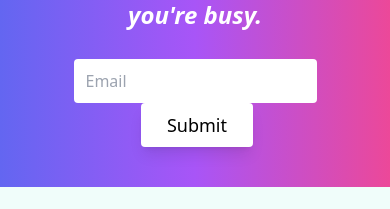
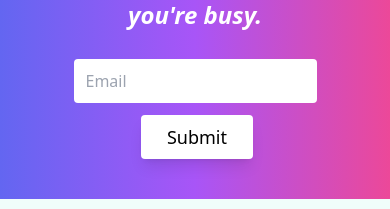
Before and after one commit to zkrana/React-Website, a React (Create React App) app: page / in a window 390 px wide. Shown: the part 1954-2163 px from the top of the page. Built offline with nearby package versions, Linux system fonts and the light colour scheme.

Commit message:
Grid Gallery and footer design

```diff
--- a/public/index.html
+++ b/public/index.html
@@ -2,7 +2,7 @@
 <html lang="en">
   <head>
     <meta charset="utf-8" />
-    <link rel="icon" href="%PUBLIC_URL%/favicon.ico" />
+    <link rel="icon" href="%PUBLIC_URL%/logo.svg" />
     <meta name="viewport" content="width=device-width, initial-scale=1" />
     <meta name="theme-color" content="#000000" />
     <meta name="description" content="Web site created using react"/>
--- a/src/index.css
+++ b/src/index.css
@@ -62,7 +62,7 @@ body{
     @apply before:block before:absolute before:-inset-1 before:-skew-y-3 before:bg-pink-500 relative inline-block;
   }
   .Subscription{
-    @apply bg-white hover:bg-primary hover:text-white w-28 h-11 text-lg text-black shadow-lg rounded cursor-pointer ml-1;
+    @apply bg-white hover:bg-primary hover:text-white w-28 h-11 text-lg text-black shadow-lg rounded cursor-pointer ml-1 mt-3 sm:mt-0;
   }
   .Promotion-header{
     @apply text-3xl md:text-6xl text-white font-bold;
```
Also changed, not shown: public/logo.svg (added).
